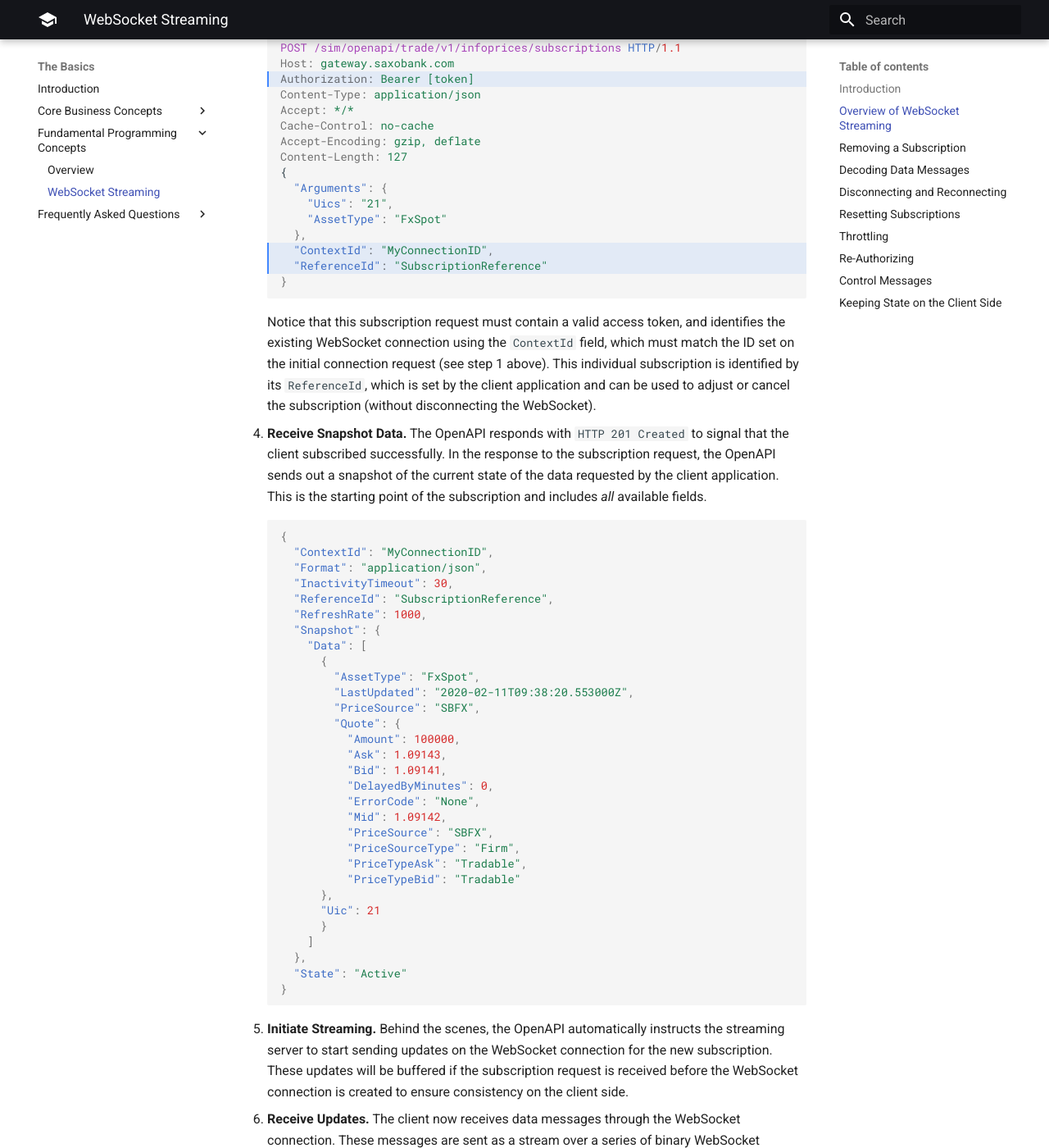
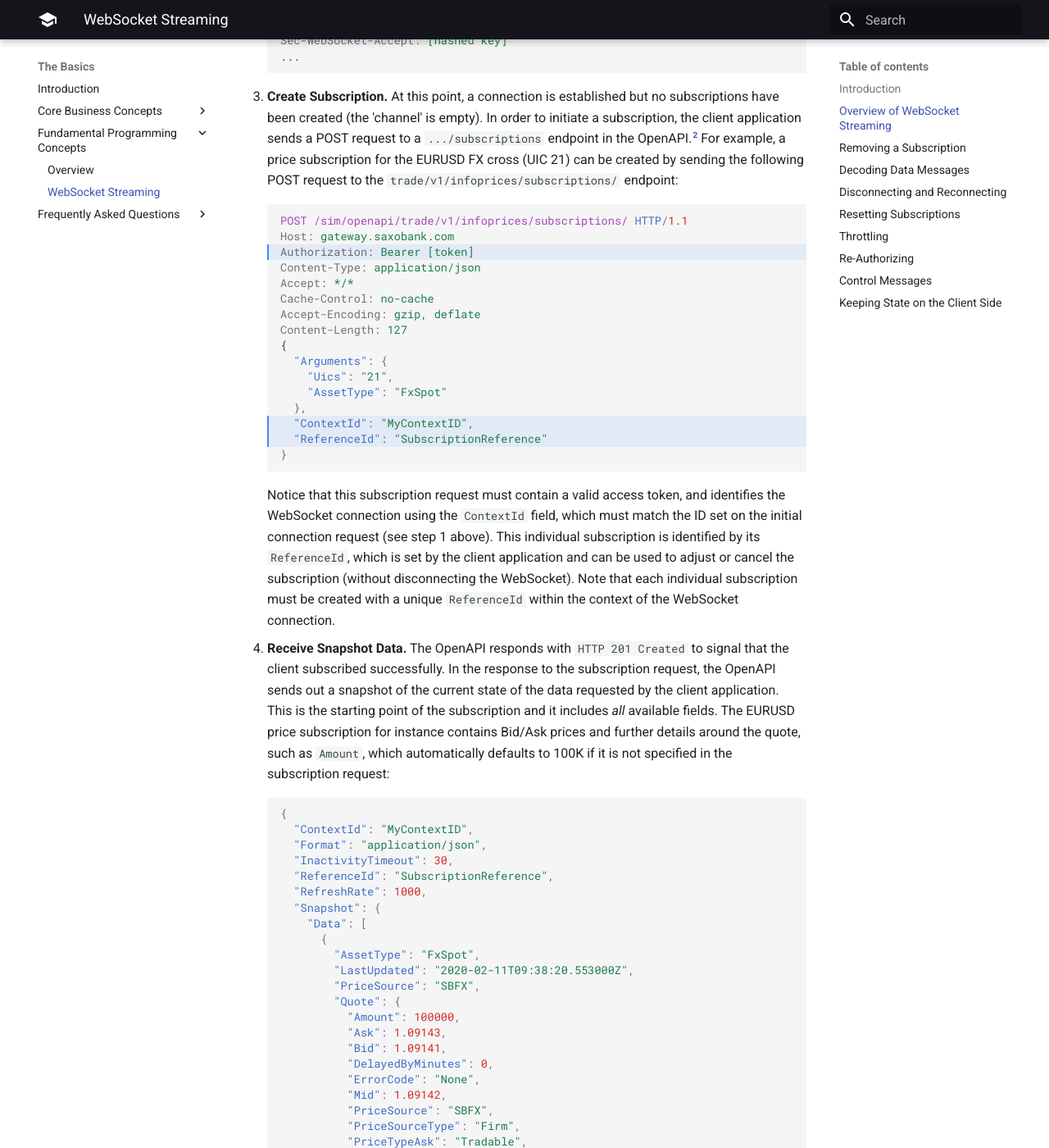
Before and after one commit to gidven/saxo-openapi-guide, an MkDocs documentation site: the page built from docs/basics/fundamental-programming-concepts/websocket-streaming.md, in a window 1280 px wide and 1400 px high, scrolled down 3387 px. Shown: the whole window at 82% size. Built offline with MkDocs 1.6.1 and Material for MkDocs 9.7.7, drawn with Linux system fonts in a browser that asks for light colours; some of the changed text lies outside the part shown.

Commit message:
update article

````diff
--- a/docs/basics/fundamental-programming-concepts/websocket-streaming.md
+++ b/docs/basics/fundamental-programming-concepts/websocket-streaming.md
@@ -7,20 +7,20 @@
 
 ## Introduction
 
-The OpenAPI supports streaming using a standard implementation of the WebSocket Protocol, as described in [RFC6455](https://tools.ietf.org/html/rfc6455). Given that most of the information available to users is in constant flux (such as account balance, charts, quotes, position P&L, etc), using high-frequency polling for *each* element that a user has access to is not a viable solution. Instead, creating a single WebSocket connection and adding/removing subscriptions on-demand offers greatly reduced overhead and optimal latency.[^1]
+The OpenAPI supports streaming using a standard implementation of the WebSocket Protocol, as described in [RFC6455](https://tools.ietf.org/html/rfc6455). Given that most of the information available to users is in constant flux (such as account balance, charts, quotes, position P&L, etc), using polling for *each* dynamic element that could be relevant in an application is not a viable solution. Instead, creating a single WebSocket connection and adding/removing subscriptions on-demand offers greatly reduced overhead and optimal latency.[^1]
 
 In a standard use-case, an application (web, mobile, or native) creates a WebSocket connection and subscribes to the data that it requires. The subscriptions change constantly (depending on the contextual requirements) while the WebSocket connection persists. This allows for a fairly lean setup: the connection is created once (the 'channel'), and the data sent over this connection is controlled with individual `POST` and `DELETE` requests to the associated OpenAPI endpoints. The majority of endpoints support subscriptions alongside standard `GET` requests, which can be identified by the `.../subscriptions` suffix. Some examples:
 
-- `port/v1/netpositions/subscriptions`, which provides real-time updates of net positions across a client's accounts. This includes details such as `Exposure`, `ProfitLossOnTrade`, and `ConversionRateCurrent`, which is used to convert between instrument currency and account currency in real time.
-- `chart/v1/charts/subscriptions`, which is used to retrieve live OHLC data and (recent) historic bars, which lays the groundworks for interactive charts, indicators, strategies, etc.
-- `trade/v1/infoprices/subscriptions`, which is used to retrieve 'informational' prices for display purposes in product overviews, chart overlays, and watchlists. This endpoint also includes functionality to retrieve in-depth price details such as daily high/low and %-change values.
+- `port/v1/netpositions/subscriptions/`, which provides real-time updates of net positions across a client's accounts. This includes details such as `Exposure`, `ProfitLossOnTrade`, and `ConversionRateCurrent`, which is used to convert between instrument currency and account currency in real time.
+- `chart/v1/charts/subscriptions/`, which is used to retrieve live OHLC data and (recent) historic bars, which lays the groundworks for interactive charts, indicators, strategies, etc.
+- `trade/v1/infoprices/subscriptions/`, which is used to retrieve 'informational' prices for display purposes in product overviews, chart overlays, and watchlists. This endpoint also includes functionality to retrieve in-depth price details such as daily high/low and %-change values.
 
 Depending on the specific context, an (imaginary) application might for instance follow the below sequence of OpenAPI operations while the user interacts with its UI:
 
 1. When a user logs on, the app creates a WebSocket connection which will be used throughout the below steps.
-2. While the UI loads, the app subscribes to `port/v1/balances/subscriptions` to show the client an overview of their current account state. This is a persistent element in the UI and the subscription will be kept alive for as long as the client is using the app.
-3. The app has a feature to draw charts, and the user selects the EURUSD FX cross as the instrument for this chart. The app subscribes to `chart/v1/charts/subscriptions` to simultaneously create a live-updating price stream and obtain historic bars.
-4. The user switches to EURGBP in the chart. The app deletes the previous subscription as this is not longer needed, and re-subscribes to `chart/v1/charts/subscriptions` to pull out data for EURGBP.
+2. While the UI loads, the app subscribes to `port/v1/balances/subscriptions/` to show the client an overview of their current account state. This is a persistent element in the UI and the subscription will be kept alive for as long as the client is using the app.
+3. The app has a feature to draw charts, and the user selects the EURUSD Forex cross as the instrument for this chart. The app subscribes to `chart/v1/charts/subscriptions/` to simultaneously create a live-updating price stream and obtain historic bars.
+4. The user switches to EURGBP in the chart. The app deletes the previous subscription as this is not longer required, and re-subscribes to `chart/v1/charts/subscriptions/` to pull out data for EURGBP.
 5. The user closes the app. Any remaining subscriptions are removed and the WebSocket connection is closed.
 
 Note that all data in the above example is transferred over a single persistent 'channel' (the WebSocket connection).
@@ -71,7 +71,16 @@
     Sec-WebSocket-Version: 13
     ```
 
-    !!! Note
+    !!! caution
+        In many client-side libraries, the URL that is required to initiate a WebSocket connection is usually composed as: `wss://host/path`, replacing the `http` protocol prefix (which is only used on initiation - the connection is upgraded afterwards).
+
+        In JavaScript for example, initiating a WebSocket connection requires the following code:
+
+        ```JavaScript
+        let connection = new WebSocket("wss://example.com/streaming?parameter=123")
+        ```
+
+    !!! note
         The current WebSocket version supported by the OpenAPI is `13`. Client libraries using outdated versions will receive a `HTTP 426 Upgrade Required` response when attempting to connect to the streaming server.
 
 2. **Receive Confirmation.** The streaming server responds with `HTTP 101 Switching Protocols` to confirm that the connection has been established. This response includes a `Connection: Upgrade` and a `Upgrade: websocket` header, as well as a hash of the key provided by the client in the `Sec-WebSocket-Accept` header, which prevents caching proxies from interfering with the opening handshake.
@@ -85,10 +94,10 @@
     ...
     ```
 
-3. **Create Subscription.** At this point, a connection is established but no subscriptions have been created (the 'channel' is empty). In order to initiate a subscription, the client application sends a POST request to a `.../subscriptions` endpoint in the OpenAPI.[^2] For example, a price subscription for the EURUSD FX cross (UIC 21) can be created by sending the following POST request to the `trade/v1/infoprices/subscriptions` endpoint:
+3. **Create Subscription.** At this point, a connection is established but no subscriptions have been created (the 'channel' is empty). In order to initiate a subscription, the client application sends a POST request to a `.../subscriptions` endpoint in the OpenAPI.[^2] For example, a price subscription for the EURUSD FX cross (UIC 21) can be created by sending the following POST request to the `trade/v1/infoprices/subscriptions/` endpoint:
 
     ```HTTP hl_lines="3 14 15"
-    POST /sim/openapi/trade/v1/infoprices/subscriptions HTTP/1.1
+    POST /sim/openapi/trade/v1/infoprices/subscriptions/ HTTP/1.1
     Host: gateway.saxobank.com
     Authorization: Bearer [token]
     Content-Type: application/json
@@ -101,18 +110,18 @@
         "Uics": "21",
         "AssetType": "FxSpot"
       },
-      "ContextId": "MyConnectionID",
+      "ContextId": "MyContextID",
       "ReferenceId": "SubscriptionReference"
     }
     ```
 
-    Notice that this subscription request must contain a valid access token, and identifies the existing WebSocket connection using the `ContextId` field, which must match the ID set on the initial connection request (see step 1 above). This individual subscription is identified by its `ReferenceId`, which is set by the client application and can be used to adjust or cancel the subscription (without disconnecting the WebSocket).
+    Notice that this subscription request must contain a valid access token, and identifies the WebSocket connection using the `ContextId` field, which must match the ID set on the initial connection request (see step 1 above). This individual subscription is identified by its `ReferenceId`, which is set by the client application and can be used to adjust or cancel the subscription (without disconnecting the WebSocket). Note that each individual subscription must be created with a unique `ReferenceId` within the context of the WebSocket connection.
 
-4. **Receive Snapshot Data.** The OpenAPI responds with `HTTP 201 Created` to signal that the client subscribed successfully. In the response to the subscription request, the OpenAPI sends out a snapshot of the current state of the data requested by the client application. This is the starting point of the subscription and includes *all* available fields.
+4. **Receive Snapshot Data.** The OpenAPI responds with `HTTP 201 Created` to signal that the client subscribed successfully. In the response to the subscription request, the OpenAPI sends out a snapshot of the current state of the data requested by the client application. This is the starting point of the subscription and it includes *all* available fields. The EURUSD price subscription for instance contains Bid/Ask prices and further details around the quote, such as `Amount`, which automatically defaults to 100K if it is not specified in the subscription request:
 
     ```JSON
     {
-      "ContextId": "MyConnectionID",
+      "ContextId": "MyContextID",
       "Format": "application/json",
       "InactivityTimeout": 30,
       "ReferenceId": "SubscriptionReference",
@@ -143,7 +152,7 @@
     }
     ```
 
-5. **Initiate Streaming.** Behind the scenes, the OpenAPI automatically instructs the streaming server to start sending updates on the WebSocket connection for the new subscription. These updates will be buffered if the subscription request is received before the WebSocket connection is created to ensure consistency on the client side.
+5. **Initiate Streaming.** Behind the scenes, the OpenAPI automatically instructs the streaming server to start sending updates on the WebSocket connection for the newly-created subscription. These updates will be buffered if the subscription request is received before the WebSocket connection is created to ensure consistency on the client side.
 
 6. **Receive Updates.** The client now receives data messages through the WebSocket connection. These messages are sent as a stream over a series of binary WebSocket frames. Each WebSocket frame can contain multiple data messages, and data messages can be split over several WebSocket frames, in which case a continuation frame follows. The `FIN` bit on each frame indicates whether the contained data completes a data message (see specification [here](https://tools.ietf.org/html/rfc6455#section-5.2)). Frame B in the below diagram only contains part of data message 3, which should be completed using the first half of frame C. Most client libraries handle these cases automatically without requiring additional configuration.
 
@@ -155,7 +164,7 @@
                         +-------+-------+-------------------+-------+
     ```
 
-    The binary data contained in the data messages needs to be decoded by the client application (see the byte layout below). The message includes the `RefrenceId` of the subscription that it belongs to. The data messages are always in JSON format and contain *only* fields that changed (so-called **'delta updates'**).[^3] For instance, the first update message for the EURUSD price subscription created above could look like this:
+    The binary data contained in each data message needs to be decoded by the client application (see the byte layout below). The binary data includes the `RefrenceId` of the subscription that it the message belongs to. The payload of the data messages is always encoded in JSON format, which contains *only* fields that have changed since the previous message/initial snapshot (so-called **'delta updates'**).[^3] For instance, the first update message for the EURUSD price subscription created above could look like this:
 
     ```JSON
     [
@@ -209,19 +218,21 @@
 
 In the above overview, note that:
 
-- A single WebSocket connection serves multiple subscriptions, which are individually created and deleted when the context requires it.
-- The WebSocket connection is exclusively used for reading purposes. Only the closing handshake requires the client app to send a message on the connection to initiate the closing handshake. Any other messages sent by the client are ignored by the streaming server.
+- A single WebSocket connection can serve multiple subscriptions, which are individually created and deleted when the context requires it.
+- The WebSocket connection is exclusively used for listening to messages. Only the closing handshake requires the client app to send a message onto the connection to initiate the closing handshake. Any other messages sent by the client are ignored by the streaming server.
 
 
 ## Removing a Subscription
 
-When a subscription is no longer needed, for instance when the user has 'moved on' to a different section in the app's UI that does not require certain data to continue flowing, the app is required to perform cleanup. This prevents unnecessary overhead and ensures that the session stays within throttling limits (see below).
+When a subscription becomes obsolete, for instance when the user has 'moved on' to a different section in the app's UI that does not require certain data to continue flowing, the app should perform cleanup. This prevents unnecessary overhead on the client and server side, and ensures that the session stays within throttling limits (see below). Subscriptions are created and deleted on the same path (in our example, `trade/v1/infoprices/subscriptions/`). For deletion, the `ContextID` and `SubscriptionReference` are added as path parameters:
 
 ```HTTP
 DELETE /sim/openapi/trade/v1/infoprices/subscriptions/{ContextID}/{SubscriptionReference} HTTP/1.1
 Host: gateway.saxobank.com
 Authorization: Bearer [token]
 ```
+
+The OpenAPI confirms deletion by returning `HTTP 202 Accepted`.
 
 ## Decoding Data Messages
 
@@ -282,4 +293,4 @@
 
 [^1]: Even if an application would be allowed to poll the OpenAPI on every required endpoint at a rate of > 1 request/s, streaming updates will always be faster as they are directly pushed from the server.
 [^2]: Strictly speaking, the exact order of steps 1-3 is not important as the subscription request will automatically buffer updates until the corresponding WebSocket connection is created.
-[^3]: Delta updates offer a significant optimization in WebSocket streaming because static fields are never sent more than once, reducing message payload size. It does however require the client-side application to merge the update with the earlier received snapshot (i.e. keep state).
+[^3]: Delta updates offer a significant optimization in WebSocket streaming because static/unchanged fields are never sent more than once, reducing message payload size. It does however require the client-side application to merge the update with the earlier received snapshot and intermediate messages (i.e. keep state).
````
Also changed, not shown: other parts of docs/basics/fundamental-programming-concepts/websocket-streaming.md (+2 -2 lines).
